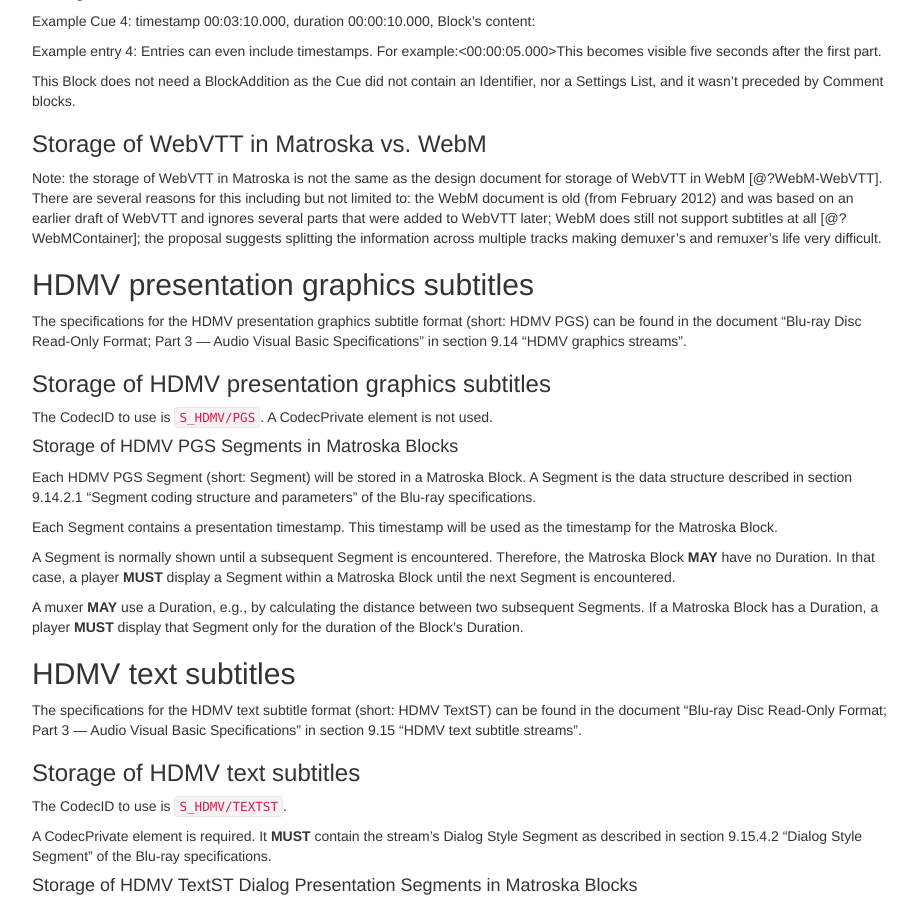
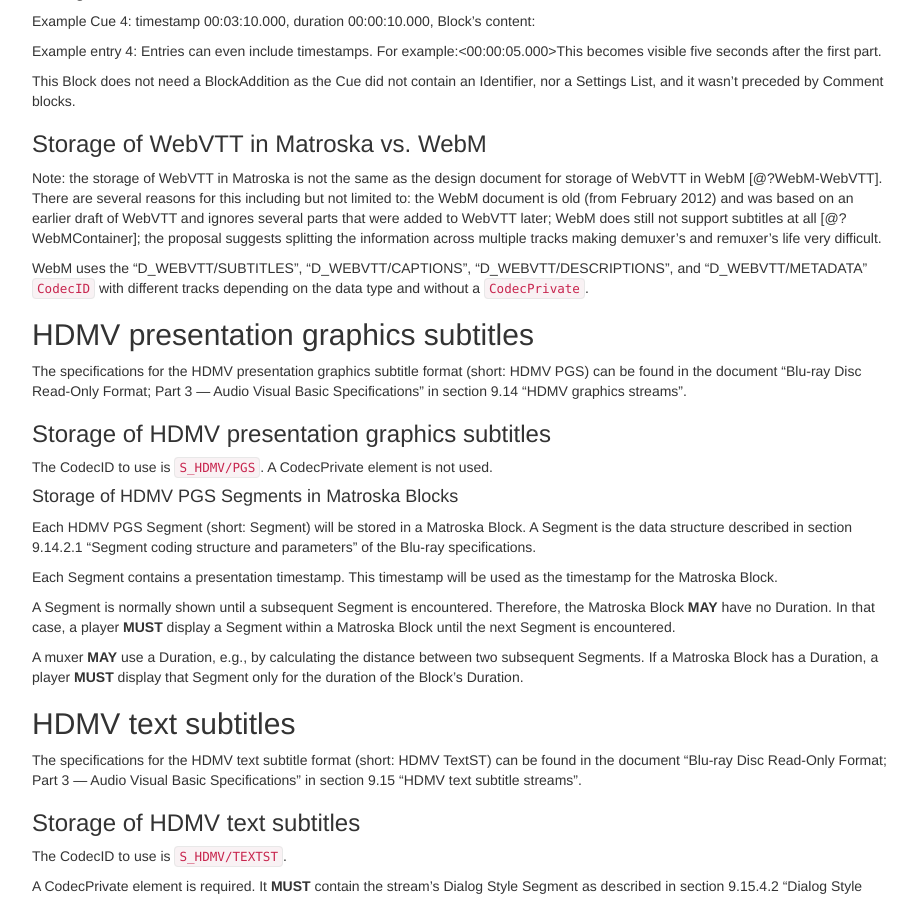
Before and after one commit to ietf-wg-cellar/matroska-specification, a Jekyll site: the page built from subtitles.md, in a window 1280 px wide and 900 px high, scrolled down 9166 px. Shown: the whole window, without its empty margins (273-1190 px from the left). Built offline with Jekyll 4.4.1, drawn with Linux system fonts in a browser that asks for light colours; our own code applies the rules of GitHub Pages for plain Markdown files.

Commit message:
List the CodecIDs used by WebM for WebVTT
Fixes #204

```diff
--- a/subtitles.md
+++ b/subtitles.md
@@ -579,6 +579,9 @@
 the proposal suggests splitting the information across multiple tracks making
 demuxer's and remuxer's life very difficult.
 
+WebM uses the "D_WEBVTT/SUBTITLES", "D_WEBVTT/CAPTIONS", "D_WEBVTT/DESCRIPTIONS", and "D_WEBVTT/METADATA" `CodecID`
+with different tracks depending on the data type and without a `CodecPrivate`.
+
 
 ## HDMV presentation graphics subtitles
 
```
